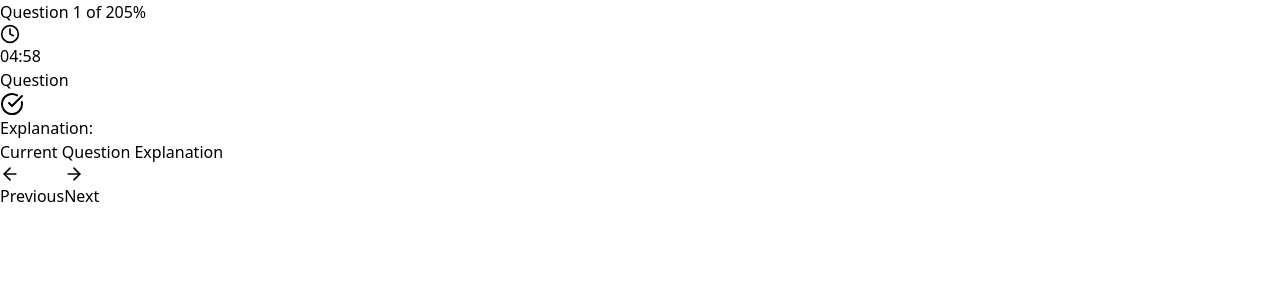
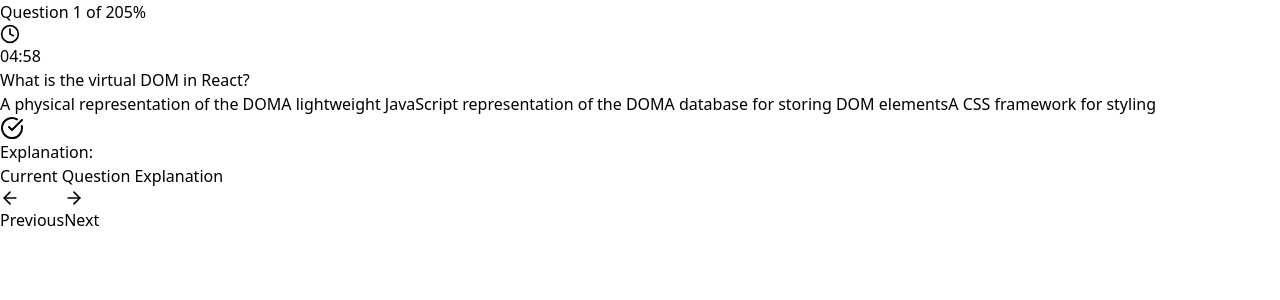
Before and after one commit to PushkarDesigns/quiz-website, a React (Vite) app: page / in a window 1280 px wide. Both pictures are taken after a click on the button "Start Quiz". Shown: the top 300 px of the page. Built offline with nearby package versions, Linux system fonts and the light colour scheme.

Commit message:
working..

```diff
--- a/src/components/Question.jsx
+++ b/src/components/Question.jsx
@@ -1,16 +1,33 @@
 import { ArrowLeft, ArrowRight, CheckCircle } from 'lucide-react'
 import React from 'react'
+import { useSelector } from "react-redux";
 
 const Question = () => {
+    const { questions, currentQuestionIndex, answers, showExplanation } = useSelector((state) => state.quiz);
+
+    const currentQuestion = questions[currentQuestionIndex];
+
+
     return (
         <>
             <div className="max-w-4xl mx-auto">
                 <div className="bg-white rounded-2xl shadow-xl p-8 transition-all duration-300 hover:shadow-2xl">
                     <div className="mb-8">
-                        <h2>Question</h2>
+                        <h2 className='text-2xl font-bold text-gray-800 mb-6 leading-relaxed'>{currentQuestion.question}</h2>
 
                         {/* Display Dynamic Answer */}
-                        <div className="grid gap-4"></div>
+                        <div className="grid gap-4">
+                            {currentQuestion.options.map((option, index) => {
+                                return (
+                                    <button key={index}>
+                                        <div className="flex items-center justify-between">
+                                            <span>{option}</span>
+                                        </div>
+                                    </button>
+                                );
+
+                            })}
+                        </div>
                     </div>
 
                     {/* Show Explanation */}
--- a/src/components/Timer.jsx
+++ b/src/components/Timer.jsx
@@ -23,6 +23,14 @@ function Timer() {
     }
   }, [dispatch, isTimerActive, timeLeft]);
 
+  // Get Timer color
+  const getTimerColor = () => {
+    if (timeLeft > 120) return "text-green-600";
+    if (timeLeft > 60) return "text-yellow-600";
+    return "text-red-600";
+  };
+
+
   // Step 1:
   const formatTime = (seconds) => {
     const min = Math.floor(seconds / 60);
@@ -31,7 +39,7 @@ function Timer() {
   };
 
   return (
-    <div className="flex items-center space-x-2">
+    <div className={`flex items-center space-x-2 ${getTimerColor()}`}>
       <Clock size={20} />
       <span className="font-mono text-lg font-semibold">{formatTime(timeLeft)}</span>
     </div>
```
Also changed, not shown: src/components/Quiz.jsx (+1 -6 lines).
